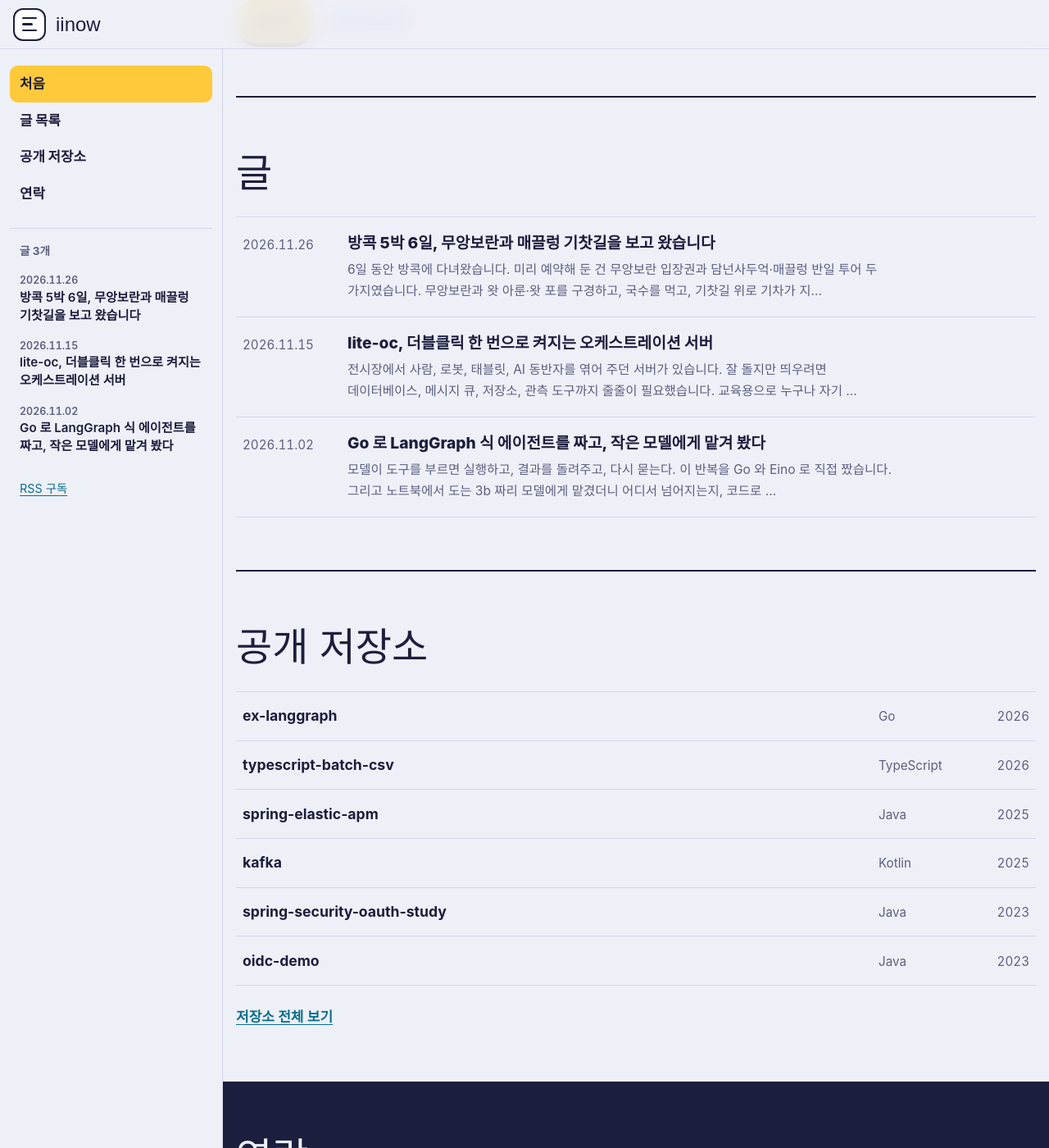
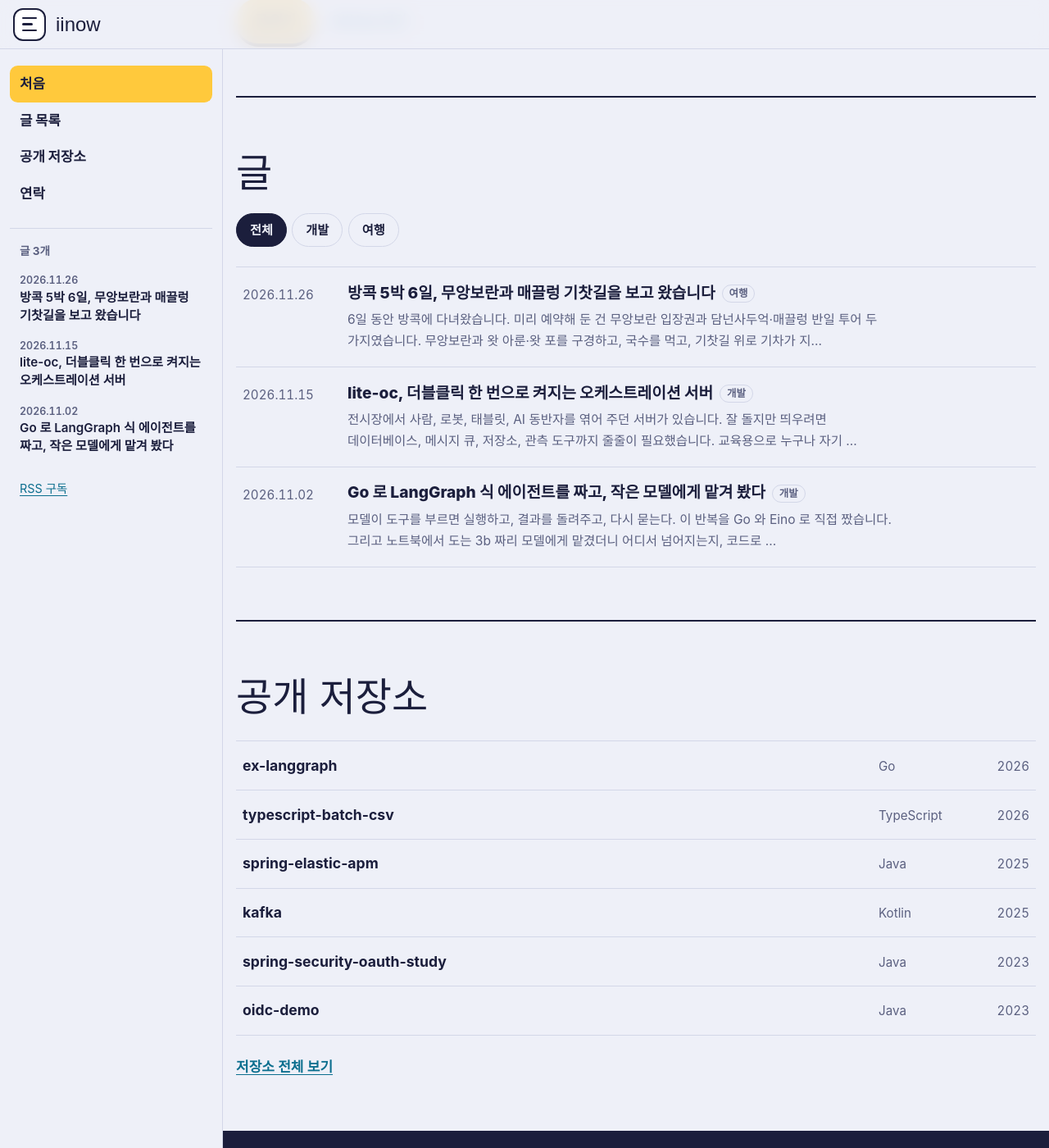
Before and after one commit to iinow/iinow.github.io, a Jekyll site: the page built from index.html, in a window 1280 px wide and 1400 px high, scrolled down 453 px. Shown: the whole window at 82% size. Built offline with Jekyll 4.4.1, drawn with Linux system fonts in a browser that asks for light colours; some web fonts are replaced.

Commit message:
글 목록과 글 화면에 분류(개발·여행) 표시와 거르기 추가

```diff
--- a/_layouts/post.html
+++ b/_layouts/post.html
@@ -3,7 +3,7 @@ layout: default
 ---
 <article class="post">
   <header class="post-head">
-    <p class="date"><time datetime="{{ page.date | date: '%Y-%m-%d' }}">{{ page.date | date: '%Y년 %-m월 %-d일' }}</time></p>
+    <p class="date"><time datetime="{{ page.date | date: '%Y-%m-%d' }}">{{ page.date | date: '%Y년 %-m월 %-d일' }}</time>{%- if page.category %}<a class="cat" href="/?cat={{ page.category | url_encode }}#posts">{{ page.category }}</a>{%- endif %}</p>
     <h1>{{ page.title | escape }}</h1>
     {%- if page.summary %}
     <p class="summary">{{ page.summary }}</p>
--- a/index.html
+++ b/index.html
@@ -14,12 +14,17 @@ layout: default
 
 <section class="list" id="posts">
   <h2>글</h2>
+  <div class="filter" role="group" aria-label="글 분류">
+    <button type="button" data-cat="전체" class="on" aria-pressed="true">전체</button>
+    <button type="button" data-cat="개발" aria-pressed="false">개발</button>
+    <button type="button" data-cat="여행" aria-pressed="false">여행</button>
+  </div>
   <ul>
     {%- for post in site.posts %}
-    <li>
+    <li data-cat="{{ post.category }}">
       <a href="{{ post.url }}">
         <time datetime="{{ post.date | date: '%Y-%m-%d' }}">{{ post.date | date: '%Y.%m.%d' }}</time>
-        <span class="lt">{{ post.title | escape }}</span>
+        <span class="lt">{{ post.title | escape }}{% if post.category %}<span class="cat" data-cat="{{ post.category }}">{{ post.category }}</span>{% endif %}</span>
         {%- if post.summary %}
         <span class="ls">{{ post.summary | strip_html | truncate: 110 }}</span>
         {%- endif %}
--- a/main.js
+++ b/main.js
@@ -147,6 +147,32 @@ viewer.addEventListener('click', (e) => {
   if (e.target === viewer) viewer.close()
 })
 
+// ── 글 목록 분류(개발·여행) 거르기 ──
+const filterBar = document.querySelector('.filter')
+if (filterBar) {
+  const items = [...document.querySelectorAll('.list li[data-cat]')]
+  const buttons = [...filterBar.querySelectorAll('button[data-cat]')]
+  const apply = (cat) => {
+    buttons.forEach((b) => {
+      const on = b.dataset.cat === cat
+      b.classList.toggle('on', on)
+      b.setAttribute('aria-pressed', String(on))
+    })
+    items.forEach((li) => { li.hidden = cat !== '전체' && li.dataset.cat !== cat })
+  }
+  filterBar.addEventListener('click', (e) => {
+    const btn = e.target.closest('button[data-cat]')
+    if (!btn) return
+    const cat = btn.dataset.cat
+    apply(cat)
+    const url = location.pathname + (cat === '전체' ? '' : '?cat=' + encodeURIComponent(cat)) + '#posts'
+    try { history.replaceState(null, '', url) } catch (err) {}
+  })
+  // 글 안의 분류 표시에서 /?cat=… 로 들어온 경우
+  const want = new URLSearchParams(location.search).get('cat')
+  apply(buttons.some((b) => b.dataset.cat === want) ? want : '전체')
+}
+
 // ── 왼쪽 메뉴 ──
 // 넓은 화면: 기본 펼침, 햄버거로 접고 펴며 상태를 기억한다.
 // 좁은 화면: 기본 숨김, 햄버거로 덮어 열고 바깥·Esc·링크로 닫는다.
--- a/style.css
+++ b/style.css
@@ -231,6 +231,15 @@ figcaption { margin-top: 0.75rem; color: var(--muted); max-width: var(--text); f
 
 /* 글 목록 */
 .list { max-width: var(--wrap); margin: 0 auto; padding: clamp(2.5rem, 6vw, 4rem) 0; border-top: 2px solid var(--ink); }
+.filter { display: flex; flex-wrap: wrap; gap: 0.4rem; margin-top: 1.25rem; }
+.filter button { font: inherit; font-size: 0.95rem; font-weight: 700; cursor: pointer; color: var(--ink); background: transparent; border: 1.5px solid var(--line); border-radius: 999px; padding: 0.4rem 1rem; }
+.filter button:hover { border-color: var(--ink); }
+.filter button.on[aria-pressed='true'] { background: var(--ink); color: var(--paper); border-color: var(--ink); }
+.cat { display: inline-block; font-size: 0.78rem; font-weight: 700; line-height: 1.35; color: var(--muted); border: 1px solid var(--line); border-radius: 999px; padding: 0.1rem 0.5rem; vertical-align: 0.15em; text-decoration: none; }
+.lt .cat { margin-left: 0.5rem; }
+a.cat:hover { border-color: var(--ink); color: var(--ink); }
+.date .cat { margin-left: 0.5rem; font-weight: 700; }
+.list li[hidden] { display: none; }
 .list ul { margin-top: 1.5rem; border-top: 1px solid var(--line); }
 .list li a { display: grid; grid-template-columns: 7rem 1fr; gap: 0.25rem 1rem; padding: 1.1rem 0.5rem; border-bottom: 1px solid var(--line); color: var(--ink); text-decoration: none; transition: background 0.15s, padding-left 0.15s; }
 .list li a:hover { background: var(--surface); padding-left: 1rem; }
```
Also changed, not shown: _posts/2026-11-02-ex-langgraph.md (+1 -0 lines), _posts/2026-11-15-lite-oc.md (+1 -0 lines), _posts/2026-11-26-bangkok.md (+1 -0 lines).
